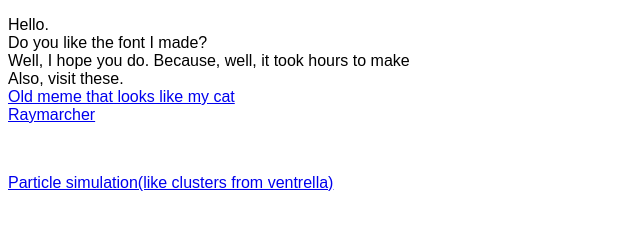
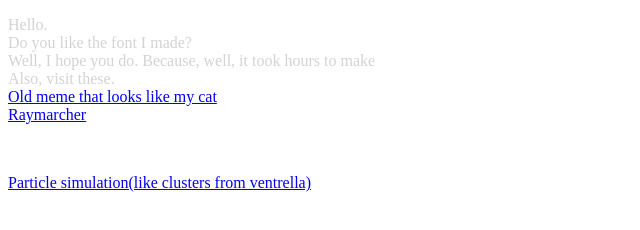
Before and after one commit to Meguy3/meguy3.github.io, a plain HTML site: page index.html in a window 1280 px wide. Shown: the whole page, without its empty margins (0-640 px from the left). Drawn offline with Linux system fonts and the light colour scheme.

Commit message:
Modify styles in index.html
Updated body styles and removed paragraph font-family.

```diff
--- a/index.html
+++ b/index.html
@@ -2,9 +2,11 @@
 <html>
   <head>
     <style>
-      p {
-      font-family: edwardian-michanian, sans-serif;
-    }
+      body{
+        bg-color:darkgrey;
+        color: lightgrey
+      }
+
     </style>
     <title>Meguy3's Page</title>
     <link rel="icon" type = "image/x-icon" href=/images/icon2.ico>
```
